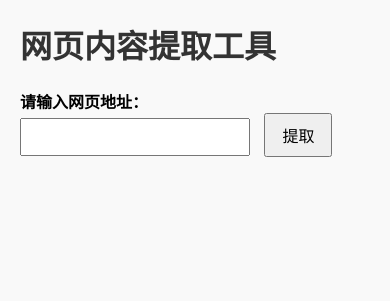
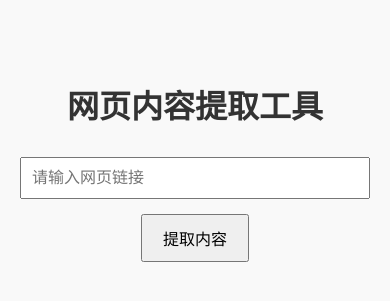
Before and after one commit to Jackluo726/web-content-extracter-ui, a Flask app: page / in a window 390 px wide. Shown: the top 301 px of the page. Run offline with Flask 3, Linux system fonts and the light colour scheme.

Commit message:
feat: improve UI layout and responsiveness

```diff
--- a/templates/index.html
+++ b/templates/index.html
@@ -4,69 +4,76 @@
   <meta charset="UTF-8">
   <title>网页内容提取工具</title>
   <style>
+    * {
+      box-sizing: border-box;
+    }
+
     body {
       font-family: Arial, sans-serif;
-      margin: 20px;
+      margin: 0;
+      padding: 0;
+      display: flex;
+      flex-direction: column;
+      align-items: center;
+      justify-content: flex-start;
+      height: 100vh;
       background-color: #f9f9f9;
     }
-    h1 { color: #333; }
-    label { font-weight: bold; }
+
+    .container {
+      width: 100%;
+      max-width: 800px;
+      padding: 20px;
+      margin-top: 40px;
+    }
+
+    h1 {
+      text-align: center;
+      color: #333;
+      margin-bottom: 30px;
+    }
+
+    form {
+      display: flex;
+      flex-direction: column;
+      align-items: center;
+      gap: 15px;
+    }
+
     input[type="text"] {
-      width: 60%;
-      padding: 8px;
-      font-size: 1rem;
+      width: 100%;
+      padding: 10px;
+      font-size: 16px;
     }
+
     button {
-      padding: 8px 16px;
-      font-size: 1rem;
-      margin-left: 10px;
+      padding: 10px 20px;
+      font-size: 16px;
       cursor: pointer;
     }
-    .controls { margin: 10px 0; }
+
     textarea {
       width: 100%;
-      height: 500px;
-      padding: 10px;
+      height: 60vh;
+      margin-top: 30px;
+      padding: 15px;
       font-size: 16px;
-      font-family: monospace;
+      resize: none;
       white-space: pre-wrap;
     }
   </style>
 </head>
 <body>
-  <h1>网页内容提取工具</h1>
-  <form method="POST">
-    <label for="url">请输入网页地址：</label>
-    <input type="text" id="url" name="url" required>
-    <button type="submit">提取</button>
-  </form>
+  <div class="container">
+    <h1>网页内容提取工具</h1>
+    <form method="POST">
+      <input type="text" name="url" placeholder="请输入网页链接" required>
+      <button type="submit">提取内容</button>
+    </form>
 
-  {% if title %}
-    <h2>{{ title }}</h2>
-  {% endif %}
-
-  {% if content %}
-    <div class="controls">
-      <button type="button" onclick="changeFontSize(2)">A+</button>
-      <button type="button" onclick="changeFontSize(-2)">A-</button>
-      <button type="button" onclick="copyToClipboard()">复制全部</button>
-    </div>
-    <textarea id="contentBox">{{ content }}</textarea>
-  {% endif %}
-
-  <script>
-    function changeFontSize(delta) {
-      const box = document.getElementById('contentBox');
-      const currentSize = parseInt(window.getComputedStyle(box).fontSize);
-      box.style.fontSize = (currentSize + delta) + 'px';
-    }
-
-    function copyToClipboard() {
-      const box = document.getElementById('contentBox');
-      box.select();
-      document.execCommand('copy');
-      alert('内容已复制到剪贴板！');
-    }
-  </script>
+    {% if content %}
+      <textarea readonly>{{ content }}</textarea>
+    {% endif %}
+  </div>
 </body>
 </html>
```
